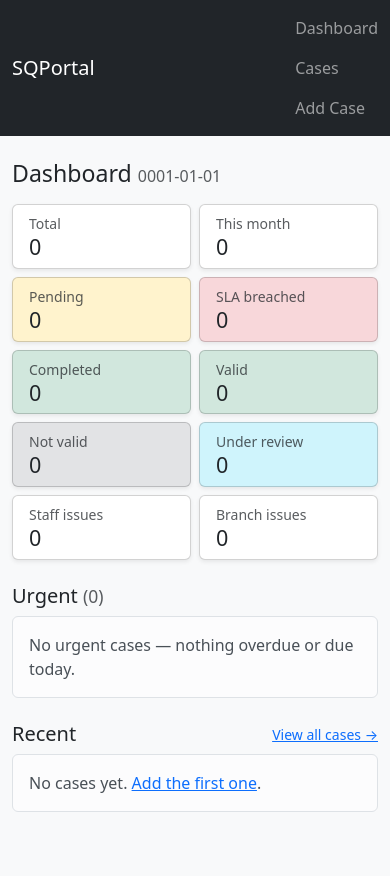
After one commit to shahadprofessional/SQPortal, an ASP.NET Core app: template Views/Dashboard/Index.cshtml in a window 390 px wide. The commit adds this page. Run offline with ASP.NET Core 8, Linux system fonts and the light colour scheme; the template is opened without the code that fills it, so the values that code supplies are empty; some libraries are stand-ins or nearby versions.

Commit message:
Add Dashboard slice with stats, urgent, recent, repeat customers
Ports the prototype's home tab. New DashboardController/Service materializes
all cases once and computes:

- 10 headline stats (Total, Month, Pending, SLA Breached, Done, Valid,
  NotValid, UnderReview, StaffIssues, BranchIssues). Predicates match the
  prototype's getStats() at SQFeedbackTracker.html:223-237.
- Urgent cases: FollowUpStatus != Completed && DueDate <= today.
- Recent cases: top 10 by date desc.
- Repeat customers: 1-year window, phone exact-trim match and name
  normalized-trim match, threshold 3+. Extracted into a reusable
  RepeatCustomerService for the future Cases list 🔄 marker.

Other changes:
- DashboardViewModel uses the existing CaseRow type from
  CasesListViewModel; adds Today, PartnerEmails, flagged phone/name sets.
- _Layout gains a Dashboard nav link; HomeController.Index redirects to
  Dashboard so / opens the dashboard like the prototype does. Removed the
  placeholder Home/Index view.
- Urgent rows have a mailto: Email button prefilled with the assigned
  partner's address and a low-rating subject/body.

```diff
--- a/Controllers/HomeController.cs
+++ b/Controllers/HomeController.cs
@@ -4,5 +4,5 @@ namespace SQPortal.Controllers;
 
 public class HomeController : Controller
 {
-    public IActionResult Index() => View();
+    public IActionResult Index() => RedirectToAction("Index", "Dashboard");
 }
--- a/Models/ViewModels/Dashboard/RepeatCustomerViewModel.cs
+++ b/Models/ViewModels/Dashboard/RepeatCustomerViewModel.cs
@@ -4,5 +4,6 @@ public class RepeatCustomerViewModel
 {
     public string Label { get; set; } = string.Empty;
     public string MatchType { get; set; } = string.Empty;
+    public string Sub { get; set; } = string.Empty;
     public int Count { get; set; }
 }
--- a/Program.cs
+++ b/Program.cs
@@ -13,6 +13,8 @@ builder.Services.AddScoped<SlaService>();
 builder.Services.AddScoped<PartnerAssignmentService>();
 builder.Services.AddScoped<DuplicateDetectionService>();
 builder.Services.AddScoped<CsvExportService>();
+builder.Services.AddScoped<RepeatCustomerService>();
+builder.Services.AddScoped<DashboardService>();
 
 var app = builder.Build();
 
--- /dev/null
+++ b/Views/Dashboard/Index.cshtml
@@ -0,0 +1,195 @@
+@model DashboardViewModel
+@{
+    ViewData["Title"] = "Dashboard";
+    string ShortId(string id) => id.Length >= 6 ? id[^6..].ToUpper() : id.ToUpper();
+    bool IsRepeat(FeedbackCase c)
+    {
+        var phone = (c.CustomerPhone ?? "").Trim();
+        if (!string.IsNullOrEmpty(phone) && Model.FlaggedPhones.Contains(phone)) return true;
+        var name = (c.CustomerName ?? "").Trim().ToLowerInvariant();
+        return !string.IsNullOrEmpty(name) && Model.FlaggedNames.Contains(name);
+    }
+    string PartnerEmailLink(CaseRow row)
+    {
+        if (!Model.PartnerEmails.TryGetValue(row.Case.BusinessPartner ?? "", out var email)) return string.Empty;
+        var subject = Uri.EscapeDataString($"Low-rating feedback alert — {row.Case.Branch} — {row.Case.Date:yyyy-MM-dd}");
+        var body = Uri.EscapeDataString(
+            $"Case ID: {ShortId(row.Case.Id)}\n" +
+            $"Date: {row.Case.Date:yyyy-MM-dd}\n" +
+            $"Branch: {row.Case.Branch}\n" +
+            $"Customer: {row.Case.CustomerName} ({row.Case.CustomerPhone})\n" +
+            $"Branch rating: {(row.Case.BranchRating > 0 ? row.Case.BranchRating.ToString() : "-")}\n" +
+            $"Staff rating: {(row.Case.StaffRating > 0 ? row.Case.StaffRating.ToString() : "-")}\n\n" +
+            $"Please follow up by {row.Case.DueDate:yyyy-MM-dd}.");
+        return $"mailto:{email}?subject={subject}&body={body}";
+    }
+}
+
+<h1 class="h3 mb-3">Dashboard <span class="text-muted fs-6">@Model.Today.ToString("yyyy-MM-dd")</span></h1>
+
+<div class="row g-2 mb-4">
+    @{
+        var stats = new (string Label, int Value, string CssClass)[]
+        {
+            ("Total", Model.Total, "bg-white"),
+            ("This month", Model.Month, "bg-white"),
+            ("Pending", Model.Pending, "bg-warning-subtle"),
+            ("SLA breached", Model.Breached, "bg-danger-subtle"),
+            ("Completed", Model.Done, "bg-success-subtle"),
+            ("Valid", Model.Valid, "bg-success-subtle"),
+            ("Not valid", Model.NotValid, "bg-secondary-subtle"),
+            ("Under review", Model.UnderReview, "bg-info-subtle"),
+            ("Staff issues", Model.StaffIssues, "bg-white"),
+            ("Branch issues", Model.BranchIssues, "bg-white"),
+        };
+    }
+    @foreach (var s in stats)
+    {
+        <div class="col-6 col-md-3 col-lg-2">
+            <div class="card @s.CssClass shadow-sm h-100">
+                <div class="card-body py-2 px-3">
+                    <div class="small text-muted">@s.Label</div>
+                    <div class="h4 mb-0">@s.Value</div>
+                </div>
+            </div>
+        </div>
+    }
+</div>
+
+@if (Model.RepeatCustomers.Any())
+{
+    <div class="card border-warning bg-warning-subtle mb-4">
+        <div class="card-body py-2">
+            <div class="d-flex align-items-center flex-wrap gap-2">
+                <strong class="me-2">🔄 Repeat customers</strong>
+                @foreach (var r in Model.RepeatCustomers)
+                {
+                    <span class="badge bg-warning text-dark border border-warning-subtle">
+                        <span class="fw-semibold">@r.Label</span>
+                        <span class="ms-1 text-muted small">@r.Sub</span>
+                        <span class="ms-2 badge bg-dark">@r.Count</span>
+                    </span>
+                }
+            </div>
+        </div>
+    </div>
+}
+
+<div class="d-flex justify-content-between align-items-center mb-2">
+    <h2 class="h5 mb-0">Urgent <span class="text-muted small">(@Model.Urgent.Count)</span></h2>
+</div>
+@if (!Model.Urgent.Any())
+{
+    <div class="alert alert-light border mb-4">No urgent cases — nothing overdue or due today.</div>
+}
+else
+{
+    <div class="table-responsive bg-white rounded shadow-sm mb-4 border-start border-danger border-4">
+        <table class="table table-sm table-hover align-middle mb-0">
+            <thead class="table-light">
+                <tr>
+                    <th>ID</th>
+                    <th>Date</th>
+                    <th>Customer</th>
+                    <th>Phone</th>
+                    <th>Branch</th>
+                    <th class="text-center">Branch ★</th>
+                    <th>Staff</th>
+                    <th>Partner</th>
+                    <th>SLA</th>
+                    <th></th>
+                </tr>
+            </thead>
+            <tbody>
+                @foreach (var row in Model.Urgent)
+                {
+                    var c = row.Case;
+                    var mailto = PartnerEmailLink(row);
+                    <tr>
+                        <td class="text-monospace small">@ShortId(c.Id)</td>
+                        <td>@c.Date.ToString("yyyy-MM-dd")</td>
+                        <td>
+                            @c.CustomerName
+                            @if (IsRepeat(c)) { <span class="ms-1" title="Repeat customer">🔄</span> }
+                        </td>
+                        <td>@c.CustomerPhone</td>
+                        <td>@c.Branch</td>
+                        <td class="text-center">@(c.BranchRating > 0 ? c.BranchRating.ToString() : "-")</td>
+                        <td>@c.StaffName</td>
+                        <td>@c.BusinessPartner</td>
+                        <td>
+                            @if (row.SlaBreached)
+                            {
+                                <span class="badge bg-danger">Breached</span>
+                            }
+                            else
+                            {
+                                <span class="badge bg-warning text-dark">Due @c.DueDate.ToString("MM-dd")</span>
+                            }
+                        </td>
+                        <td class="text-end text-nowrap">
+                            <a class="btn btn-sm btn-outline-secondary" asp-controller="Cases" asp-action="Edit" asp-route-id="@c.Id">Edit</a>
+                            @if (!string.IsNullOrEmpty(mailto))
+                            {
+                                <a class="btn btn-sm btn-outline-primary" href="@mailto">Email</a>
+                            }
+                        </td>
+                    </tr>
+                }
+            </tbody>
+        </table>
+    </div>
+}
+
+<div class="d-flex justify-content-between align-items-center mb-2">
+    <h2 class="h5 mb-0">Recent</h2>
+    <a class="small" asp-controller="Cases" asp-action="Index">View all cases &rarr;</a>
+</div>
+@if (!Model.Recent.Any())
+{
+    <div class="alert alert-light border">No cases yet. <a asp-controller="Cases" asp-action="Create">Add the first one</a>.</div>
+}
+else
+{
+    <div class="table-responsive bg-white rounded shadow-sm">
+        <table class="table table-sm table-hover align-middle mb-0">
+            <thead class="table-light">
+                <tr>
+                    <th>Date</th>
+                    <th>Customer</th>
+                    <th>Branch</th>
+                    <th class="text-center">Branch ★</th>
+                    <th class="text-center">Staff ★</th>
+                    <th>Status</th>
+                    <th class="text-end">Age</th>
+                    <th></th>
+                </tr>
+            </thead>
+            <tbody>
+                @foreach (var row in Model.Recent)
+                {
+                    var c = row.Case;
+                    <tr>
+                        <td>@c.Date.ToString("yyyy-MM-dd")</td>
+                        <td>
+                            @c.CustomerName
+                            @if (IsRepeat(c)) { <span class="ms-1" title="Repeat customer">🔄</span> }
+                        </td>
+                        <td>@c.Branch</td>
+                        <td class="text-center">@(c.BranchRating > 0 ? c.BranchRating.ToString() : "-")</td>
+                        <td class="text-center">@(c.StaffRating > 0 ? c.StaffRating.ToString() : "-")</td>
+                        <td>
+                            <span class="badge @(c.FollowUpStatus == FollowUpStatus.Completed ? "bg-success" : "bg-warning text-dark")">
+                                @c.FollowUpStatus
+                            </span>
+                        </td>
+                        <td class="text-end">@row.AgeDays d</td>
+                        <td class="text-end">
+                            <a class="btn btn-sm btn-outline-secondary" asp-controller="Cases" asp-action="Edit" asp-route-id="@c.Id">Edit</a>
+                        </td>
+                    </tr>
+                }
+            </tbody>
+        </table>
+    </div>
+}
--- a/Views/Shared/_Layout.cshtml
+++ b/Views/Shared/_Layout.cshtml
@@ -9,8 +9,11 @@
 <body class="bg-light">
     <nav class="navbar navbar-expand-lg navbar-dark bg-dark mb-4">
         <div class="container">
-            <a class="navbar-brand" asp-controller="Home" asp-action="Index">SQPortal</a>
+            <a class="navbar-brand" asp-controller="Dashboard" asp-action="Index">SQPortal</a>
             <ul class="navbar-nav">
+                <li class="nav-item">
+                    <a class="nav-link" asp-controller="Dashboard" asp-action="Index">Dashboard</a>
+                </li>
                 <li class="nav-item">
                     <a class="nav-link" asp-controller="Cases" asp-action="Index">Cases</a>
                 </li>
--- a/Views/_ViewImports.cshtml
+++ b/Views/_ViewImports.cshtml
@@ -2,4 +2,5 @@
 @using SQPortal.Models.Entities
 @using SQPortal.Models.Enums
 @using SQPortal.Models.ViewModels.Cases
+@using SQPortal.Models.ViewModels.Dashboard
 @addTagHelper *, Microsoft.AspNetCore.Mvc.TagHelpers
```
Also changed, not shown: Controllers/DashboardController.cs (added, +20 -0 lines), Models/ViewModels/Dashboard/DashboardViewModel.cs (+9 -3 lines), Services/DashboardService.cs (added, +82 -0 lines), Services/RepeatCustomerService.cs (added, +66 -0 lines), Views/Home/Index.cshtml (deleted, +0 -12 lines).
